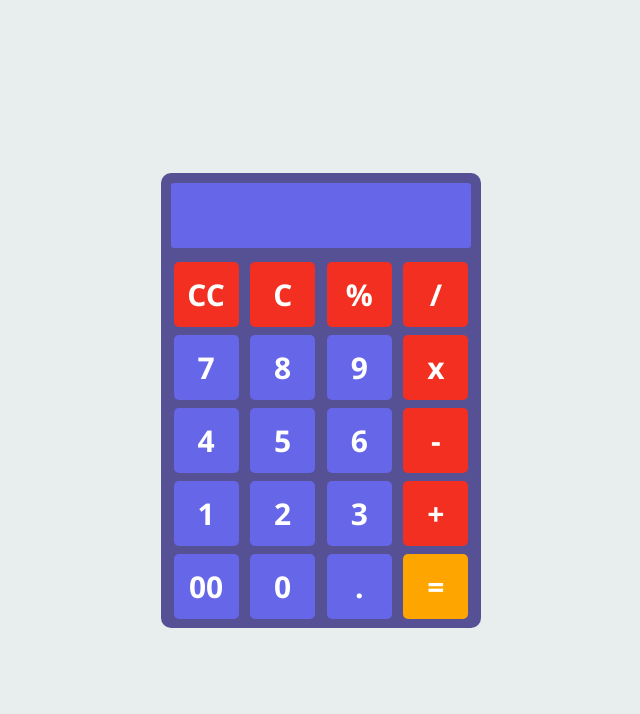
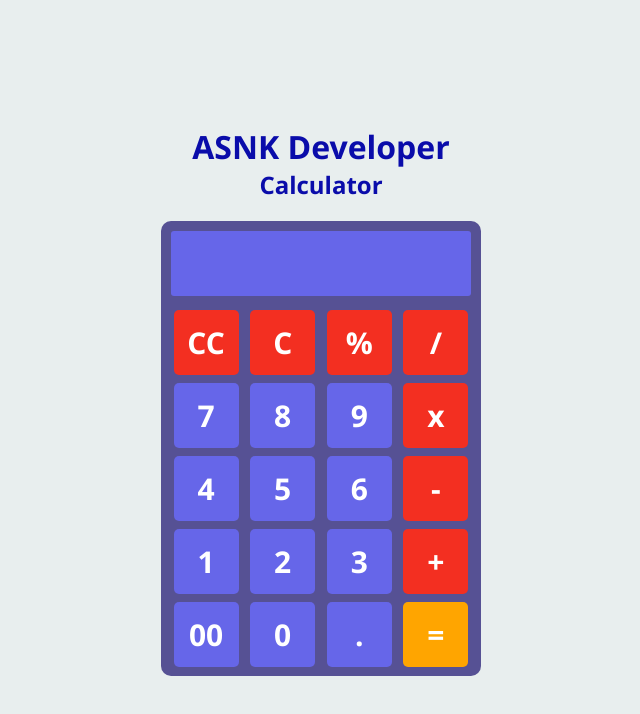
Before and after one commit to ANSKDeveloper/Calculator, a plain HTML site: page index.html in a window 1280 px wide. Shown: the whole page, without its empty margins (319-959 px from the left). Drawn offline with Linux system fonts and the light colour scheme.

Commit message:
all settings

```diff
--- a/index.html
+++ b/index.html
@@ -17,6 +17,7 @@
             display: flex;
             justify-content: center;
             align-items: center;
+            flex-direction: column;
             min-height: 100vh;
             background-color: rgb(232, 238, 238);
         }
@@ -74,11 +75,23 @@
         .result {
             background-color: orange;
         }
+
+        .Header {
+            text-align: center;
+            margin-bottom: 20px;
+            color: rgb(10, 12, 170);
+        }
     </style>
 </head>
 
 <body>
+
     <div class="Father">
+        <div class="Header">
+
+            <h1>ASNK Developer</h1>
+            <h2> Calculator</h2>
+        </div>
         <div class="Son">
             <input type="text" id="txt">
             <button class="one" onclick="ClearMe()">CC</button>
```
